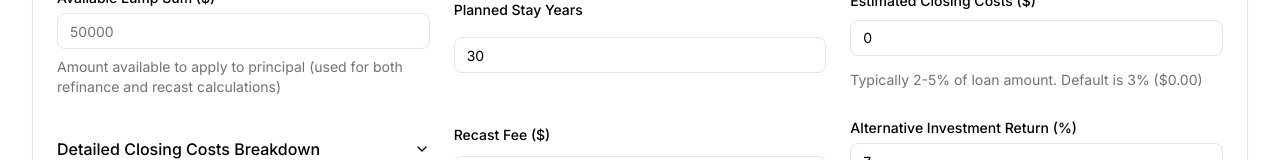
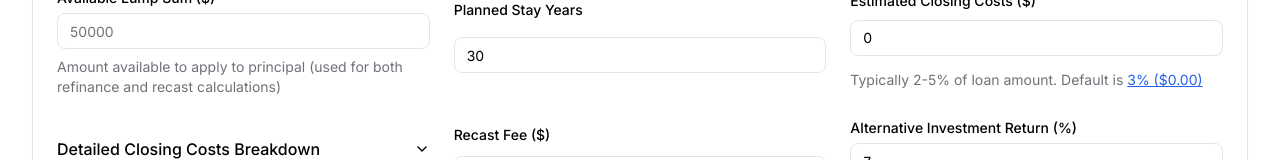
Before and after one commit to inerte/investment-property, a Next.js app: page / in a window 1280 px wide. Shown: the part 296-456 px from the top of the page. Built offline with nearby package versions, Linux system fonts and the light colour scheme.

Commit message:
Enhance mortgage calculator by adding a button to set estimated closing costs to 3% of the current balance

```diff
--- a/src/components/MortgageCalculator.tsx
+++ b/src/components/MortgageCalculator.tsx
@@ -693,11 +693,22 @@ export function MortgageCalculator() {
                         />
                       </FormControl>
                       <FormDescription>
-                        Typically 2-5% of loan amount. Default is 3% (
-                        {currencyFormatter.format(
-                          form.getValues().currentBalance * 0.03
-                        )}
-                        )
+                        Typically 2-5% of loan amount. Default is{" "}
+                        <button
+                          type="button"
+                          className="text-blue-600 hover:text-blue-800 underline"
+                          onClick={() => {
+                            const value =
+                              form.getValues().currentBalance * 0.03;
+                            form.setValue("estimatedClosingCosts", value);
+                          }}
+                        >
+                          3% (
+                          {currencyFormatter.format(
+                            form.getValues().currentBalance * 0.03
+                          )}
+                          )
+                        </button>
                       </FormDescription>
                       <FormMessage />
                     </FormItem>
```
